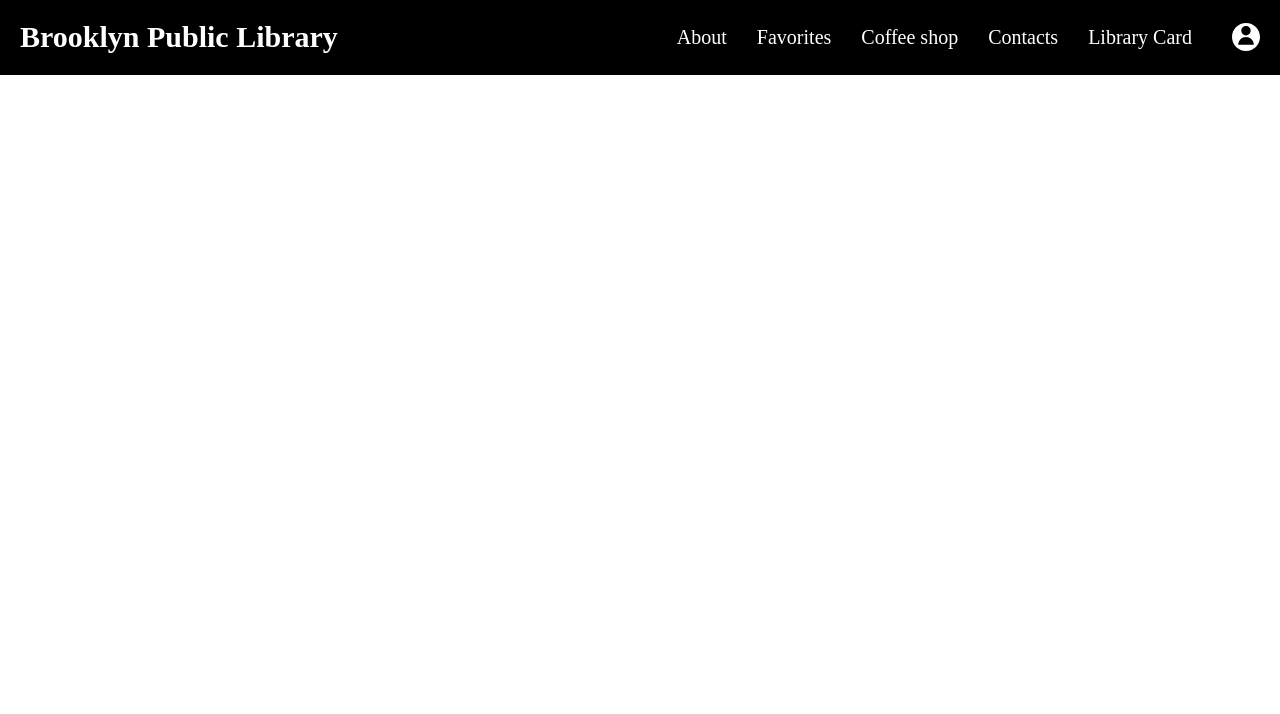
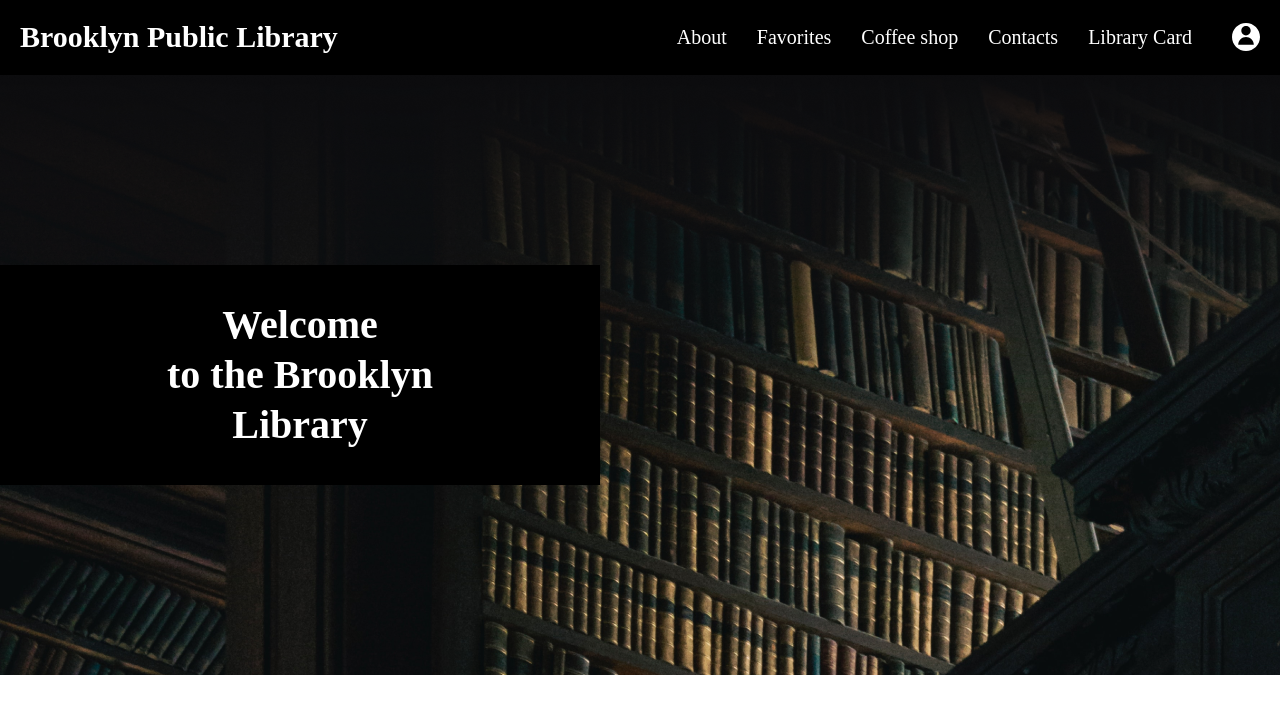
Before and after one commit to Artem-M-dev/stage-app, a React (Create React App) app: page / in a window 1280 px wide. Shown: the top 714 px of the page. Built offline with nearby package versions, Linux system fonts and the light colour scheme.

Commit message:
make first block 'welcome'

```diff
--- a/src/components/app/App.js
+++ b/src/components/app/App.js
@@ -1,9 +1,13 @@
 import '../../css/modern-normalize.min.css';
 import Header from '../header/Header';
+import Welcome from '../welcome/Welcome';
 
 const App = () => {
     return (
-        <Header/>
+        <div>
+            <Header/>
+            <Welcome/>
+        </div>
     )
 }
 
--- /dev/null
+++ b/src/components/welcome/Welcome.js
@@ -0,0 +1,13 @@
+import './welcome.scss';
+
+const Welcome = () => {
+    return (
+        <div className="welcome">
+            <div className="welcome__title">
+                <h1>Welcome <br /> to the Brooklyn <br /> Library</h1>
+            </div>
+        </div>
+    )
+}
+
+export default Welcome;
--- /dev/null
+++ b/src/components/welcome/welcome.scss
@@ -0,0 +1,19 @@
+.welcome {
+    background: url('../../images/welcome/WelcomeBack.png');
+    height: 600px;
+    display: flex;
+    flex-direction: column;
+    justify-content: center;
+    &__title {
+        width: fit-content;
+        background-color: black;
+        padding: 35px 40px;
+        h1 {
+            color: white;
+            font-size: 40px;
+            width: 520px;
+            text-align: center;
+            line-height: 50px;
+        }
+    }
+}
```
Also changed, not shown: src/images/welcome/WelcomeBack.png (added).
